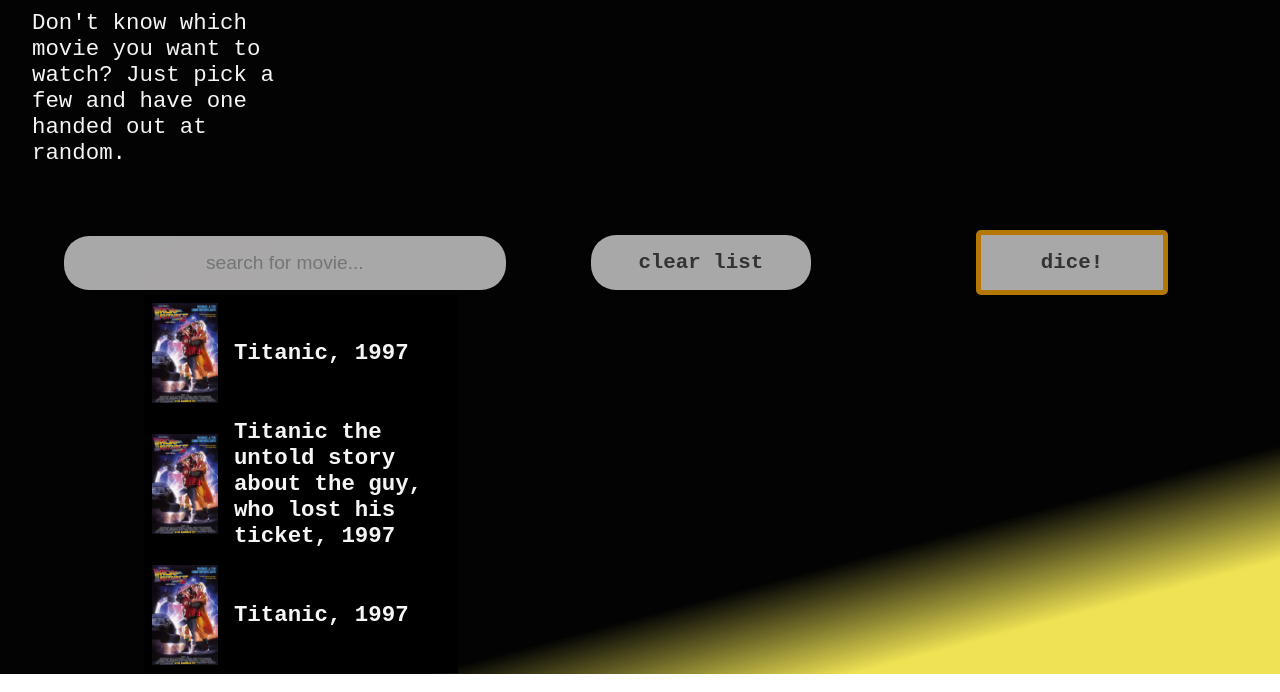
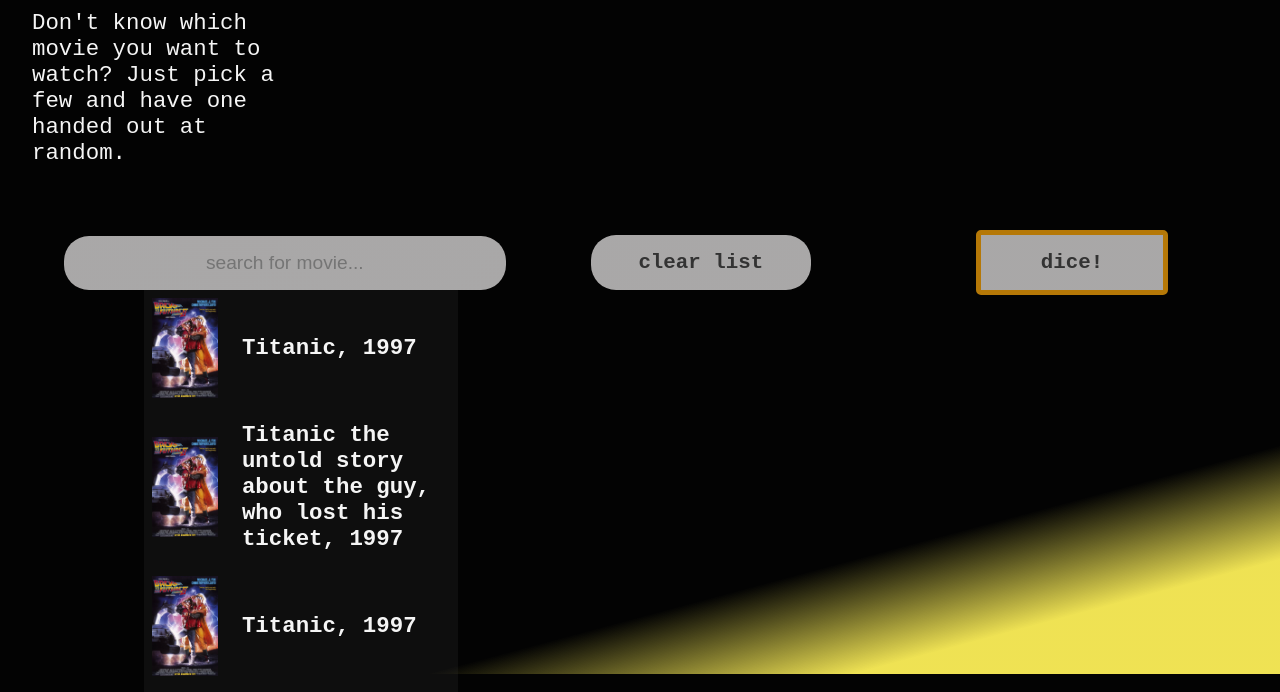
Before and after one commit to br4hmGIT/nice-movie-dicer, a plain HTML site: page index.html in a window 1280 px wide. Shown: the part 126-818 px from the top of the page. Drawn offline with Linux system fonts and the light colour scheme.

Commit message:
dropdown-suggestion angepasst

```diff
--- a/style.scss
+++ b/style.scss
@@ -87,7 +87,7 @@
 #search:focus,
 #search:active {
     font-size: 1.2em;
-    width: 45%;
+    width: 41%;
     border: none;
     outline: none;
     background-position: left bottom;
@@ -101,7 +101,7 @@
 
 .dropdown-wrapper {
     width: 100%;
-    margin-top: -3rem;
+    margin-top: -3.3rem;
     display: flex;
     gap: 10rem;
 }
@@ -116,16 +116,18 @@
     min-width: 20%;
     display: flex;
     align-items: center;
-    gap: 1rem;
+    gap: 1.5rem;
     list-style-type: none;
     padding: 8px;
+    padding-bottom: 1rem;
     cursor: pointer;
     font-weight: bold;
     font-size: 1.4rem;
-    background-color: black;
+    background-color: #3333333c;
 }
 #dropdown-list li:hover {
     background-color: #f0f0f0;
+    color: #333;
 }
 
 .putIn-btn {
```
Also changed, not shown: style.css, 1 other file.
